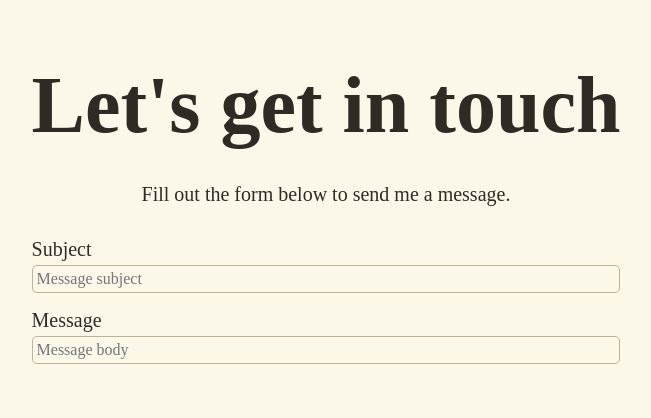
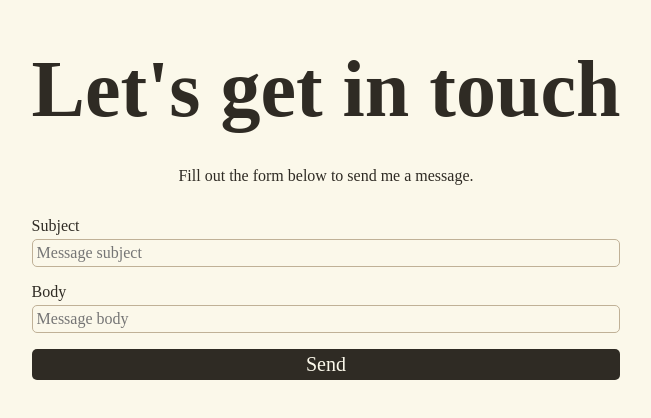
Before and after one commit to bradenzingler/portfolio, a React (Vite) app: page /contact in a window 1280 px wide. Shown: the part 188-606 px from the top of the page, without its empty margins (314-965 px from the left). Built offline with nearby package versions, Linux system fonts and the light colour scheme.

Commit message:
Add initial api contact handling

```diff
--- a/package.json
+++ b/package.json
@@ -19,6 +19,7 @@
 	"devDependencies": {
 		"@cloudflare/vite-plugin": "^1.11.7",
 		"@eslint/js": "^9.33.0",
+		"@types/node": "^24.3.0",
 		"@types/react": "^19.1.10",
 		"@types/react-dom": "^19.1.7",
 		"@vitejs/plugin-react": "^5.0.0",
--- a/src/components/ContactForm.tsx
+++ /dev/null
@@ -1,22 +0,0 @@
-export default function ContactForm() {
-	return (
-		<form>
-			<div>
-				<label htmlFor="subject">Subject</label>
-				<input
-					id="subject"
-					type="text"
-					placeholder="Message subject"
-				></input>
-			</div>
-			<div>
-				<label htmlFor="message">Message</label>
-				<input
-					id="message"
-					type="text"
-					placeholder="Message body"
-				></input>
-			</div>
-		</form>
-	);
-}
--- /dev/null
+++ b/src/components/contact-form/ContactForm.tsx
@@ -0,0 +1,64 @@
+import { useRef, useState, type FormEvent } from "react";
+import TextInput from "./TextInput";
+import { sendMessage } from "../../utils/utils";
+
+export default function ContactForm() {
+	const subjectRef = useRef<HTMLInputElement>(null);
+	const messageRef = useRef<HTMLInputElement>(null);
+	const [error, setError] = useState("");
+
+	const onSubmit = async (e: FormEvent<HTMLFormElement>) => {
+		e.preventDefault();
+
+		if (!subjectRef.current || !messageRef.current) {
+			console.error(
+				"The subjectRef or messageRef are undefined: ",
+				subjectRef,
+				messageRef
+			);
+			setError(
+				"An error occurred while sending the message. Please try again."
+			);
+			return;
+		}
+
+		const subject = subjectRef.current.value.trim();
+		const message = messageRef.current.value.trim();
+
+		if (!subject) {
+			subjectRef.current.classList.add("error");
+			setError("You must provide a subject!");
+			return;
+		}
+		if (!message) {
+			subjectRef.current.classList.add("error");
+			setError("You must provide a message!");
+		}
+
+		console.log(subject, message);
+        await sendMessage(subject, message);
+	};
+
+	const onFormChange = () => setError("");
+
+	return (
+		<form onChange={onFormChange} onSubmit={onSubmit}>
+			<TextInput
+				ref={subjectRef}
+				id="subject"
+				label="Subject"
+				placeholder="Message subject"
+			/>
+			<TextInput
+				ref={messageRef}
+				id="message"
+				label="Body"
+				placeholder="Message body"
+			/>
+
+			{error && <p className="error">{error}</p>}
+
+			<input type="submit" value="Send"></input>
+		</form>
+	);
+}
--- /dev/null
+++ b/src/components/contact-form/TextInput.tsx
@@ -0,0 +1,27 @@
+import type { ChangeEvent, Ref } from "react";
+
+type props = {
+	id: string;
+	label: string;
+	placeholder: string;
+	ref: Ref<HTMLInputElement>;
+};
+
+export default function TextInput({ id, label, placeholder, ref }: props) {
+	const removeError = (e: ChangeEvent) => e.target.classList.remove("error");
+
+	return (
+		<div>
+			<label htmlFor={id}>{label}</label>
+			<input
+				ref={ref}
+				autoCapitalize="off"
+				autoComplete="off"
+				id={id}
+				type="text"
+				placeholder={placeholder}
+				onChange={removeError}
+			></input>
+		</div>
+	);
+}
--- a/src/index.css
+++ b/src/index.css
@@ -8,6 +8,7 @@
 	--primary-color: #fbf8ea;
 	--secondary-color: #2f2b24;
 	--secondary-color-light: #c0b197;
+	--error-color: #ae3f3f;
 
 	background-color: var(--primary-color);
 	color: var(--secondary-color);
@@ -23,7 +24,8 @@
 }
 
 label {
-	font-size: var(--md-font);
+	font-size: var(--sm-font);
+    text-align: left;
 }
 
 input {
@@ -39,9 +41,23 @@ input {
 	}
 }
 
+input[type="submit"],
+button {
+	cursor: pointer;
+	background-color: var(--secondary-color);
+	color: var(--primary-color);
+	border: none;
+	outline: none;
+	font-size: var(--md-font);
+	&:hover {
+		filter: brightness(1.5);
+	}
+}
+
 form {
 	display: flex;
 	flex-direction: column;
+    text-align: center;
 	width: 100%;
 	gap: var(--md-space);
 
@@ -68,7 +84,7 @@ h3 {
 	font-weight: normal;
 }
 p {
-	font-size: var(--md-font);
+	font-size: var(--sm-font);
 }
 .gap-lg {
 	gap: var(--lg-space);
@@ -86,3 +102,8 @@ p {
 	justify-content: center;
 	align-items: center;
 }
+
+.error {
+	color: var(--error-color);
+	border-color: var(--error-color);
+}
--- a/src/routes/Contact.tsx
+++ b/src/routes/Contact.tsx
@@ -1,4 +1,4 @@
-import ContactForm from "../components/ContactForm";
+import ContactForm from "../components/contact-form/ContactForm";
 
 export default function Contact() {
 	return (
--- /dev/null
+++ b/src/utils/utils.ts
@@ -0,0 +1,12 @@
+export const sendMessage = async (
+	subject: string,
+	message: string
+): Promise<void> => {
+	const response = await fetch("/api/contact", {
+		method: "POST",
+		headers: { "Content-Type": "application/json" },
+		body: JSON.stringify({ subject, message }),
+	});
+	const data = await response.json();
+	console.log(data);
+};
```
Also changed, not shown: worker/index.ts (+16 -8 lines), worker/routes/contact.ts (added, +55 -0 lines), 2 other files (tests, documents, lock files or other folders). Lines whose indentation alone changed are shown as unchanged.
